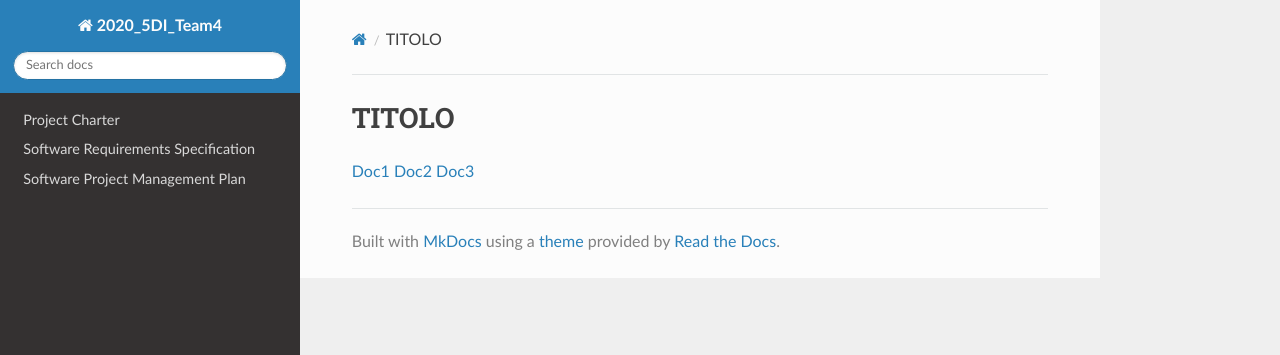
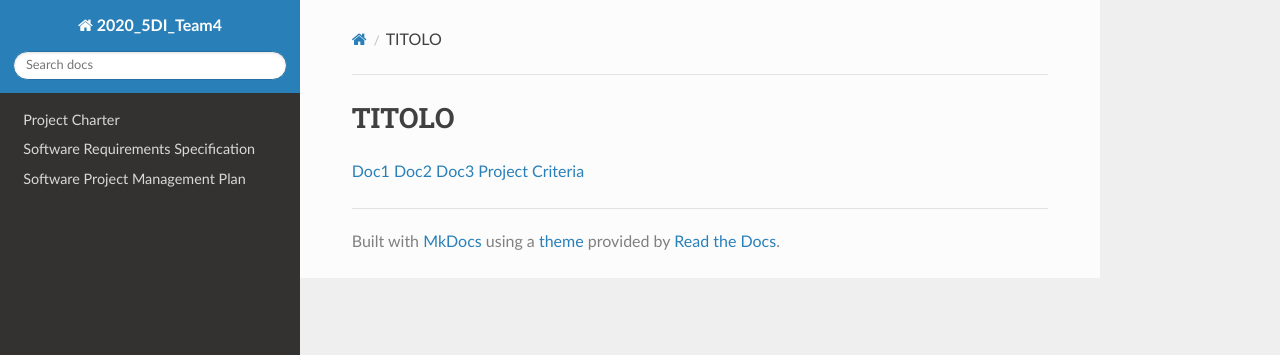
Before and after one commit to FarinaChristian/2020_5DI_team3.2_Farina, an MkDocs documentation site: the page built from docs/index.md, in a window 1280 px wide. Shown: the top 355 px of the page. Built offline with MkDocs 1.6.1, drawn with Linux system fonts in a browser that asks for light colours; nearby versions of some CDN libraries.

Commit message:
Update index.md

```diff
--- a/docs/index.md
+++ b/docs/index.md
@@ -2,3 +2,4 @@
 [Doc1](project_charter.md)
 [Doc2](software_requirements_specification.md)
 [Doc3](software_projeckt_management_plan.md)
+[Project Criteria](project_success_criteria.md)
```
